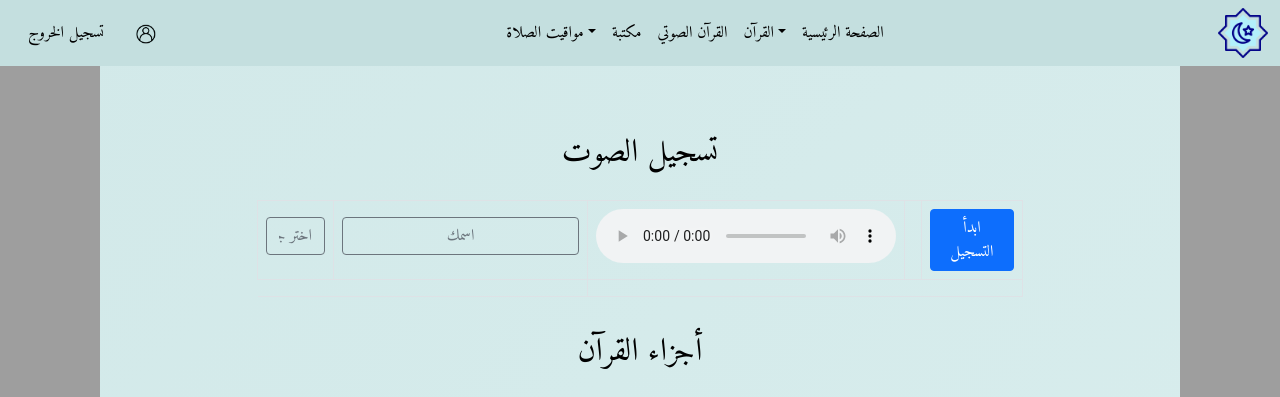
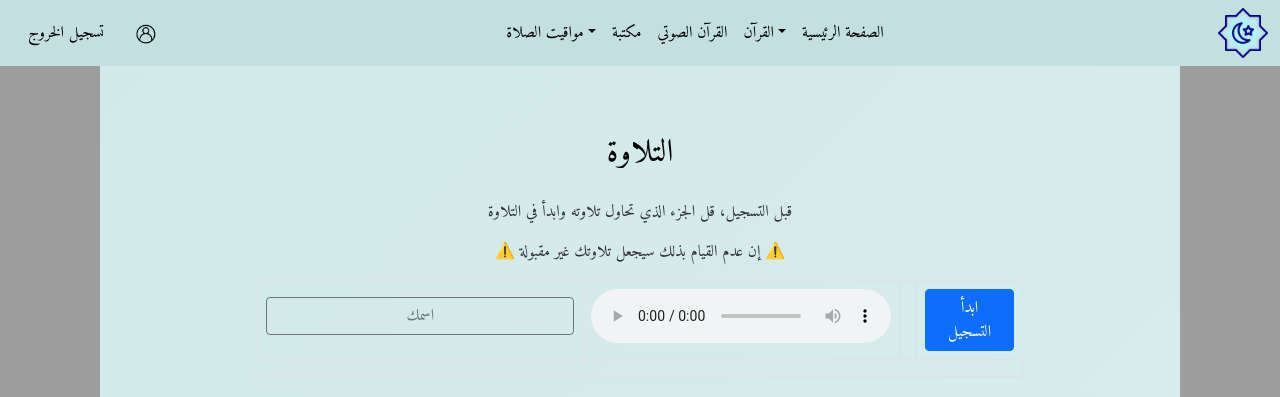
Before and after one commit to bochamaakram/project-ajile, a PHP site: page /quranAr.php in a window 1280 px wide. Shown: the top 397 px of the page. Run offline with PHP 8.4, Linux system fonts and the light colour scheme; the visitor is signed in with stand-in values (Sample User, id 1).

Commit message:
quran recitation

```diff
--- a/quranAr.php
+++ b/quranAr.php
@@ -257,12 +257,14 @@ direction: ltr;
     </div>
 </header>
 <div class="p-5 rounded-4 backbody container-fluid" style="background: linear-gradient(135deg, #D2E9E9, #E3F4F4);">
-<div class="container-fluid col-8" id="res-container">
+<div class="container-fluid col-8" id="res-container" dir="rtl">
 
   <?php if (isset($_SESSION["role"]) && $_SESSION["role"] === "student") { ?>
-  <!-- قسم الطلاب -->
+  <!-- قسم الطالب -->
   <div id="student-section">
-    <h1 class="d-flex justify-content-center" id="audio">تسجيل الصوت</h1>
+    <h1 class="d-flex justify-content-center" id="audio"> التلاوة</h1>
+    <p class="d-flex justify-content-center"> قبل التسجيل، قل الجزء الذي تحاول تلاوته وابدأ في التلاوة</p>
+    <p class="d-flex justify-content-center">⚠️ إن عدم القيام بذلك سيجعل تلاوتك غير مقبولة ⚠️</p>
     <table class="table table-bordered">
       <tr>
         <td><button id="start-recording" class="btn btn-primary">ابدأ التسجيل</button></td>
@@ -272,14 +274,6 @@ direction: ltr;
         </td>
         <td>
           <input type="text" id="username" name="username" placeholder="اسمك" required class="form-control mb-2 col-12 btn btn-outline-secondary">
-        </td>
-        <td>
-          <select id="juz-selection" class="form-control mb-2 col-10 btn btn-outline-secondary" required>
-            <option value="" disabled selected>اختر جزءاً</option>
-            <?php for ($i = 1; $i <= 30; $i++) { ?>
-              <option value="جزء <?php echo $i; ?>">جزء <?php echo $i; ?></option>
-            <?php } ?>
-          </select>
         </td>
       </tr>
       <tr>
@@ -300,7 +294,6 @@ direction: ltr;
         <thead>
           <tr>
             <th>اسم الطالب</th>
-            <th>الجزء المختار</th>
             <th>التسجيل</th>
             <th>الإجراءات</th>
           </tr>
@@ -316,31 +309,29 @@ direction: ltr;
                       $parts = explode('_', pathinfo($fileName, PATHINFO_FILENAME));
 
                       $studentName = $parts[0] ?? "غير معروف";
-                      $selectedJuz = str_replace('_', ' ', $parts[1] ?? "غير معروف");
           ?>
           <tr>
             <td><?php echo htmlspecialchars($studentName); ?></td>
-            <td><?php echo htmlspecialchars($selectedJuz); ?></td>
             <td><audio controls src="audios/<?php echo htmlspecialchars($fileName); ?>"></audio></td>
             <td>
               <button class="mark-good btn btn-success" data-file="<?php echo htmlspecialchars($fileName); ?>">عمل جيد</button>
-              <button class="mark-more btn btn-warning" data-file="<?php echo htmlspecialchars($fileName); ?>">يحتاج المزيد من العمل</button>
+              <button class="mark-more btn btn-warning" data-file="<?php echo htmlspecialchars($fileName); ?>">يحتاج لمزيد من العمل</button>
             </td>
           </tr>
           <?php
                   }
               } else {
-                  echo "<tr><td colspan='4' class='text-center'>لا توجد ملفات صوتية للمراجعة.</td></tr>";
+                  echo "<tr><td colspan='3' class='text-center'>لا توجد تسجيلات للمراجعة.</td></tr>";
               }
           } else {
-              echo "<tr><td colspan='4' class='text-center'>دليل الصوتيات غير موجود.</td></tr>";
+              echo "<tr><td colspan='3' class='text-center'>مجلد التسجيلات غير موجود.</td></tr>";
           }
           ?>
         </tbody>
       </table>
     </div>
   </div>
-  <a href="student_list.php"><button class="mb-2 col-12 btn btn-outline-secondary" type="button">قائمة الطلاب</button></a>
+  <a href="student_list.php"><button class="mb-2 col-12 btn btn-outline-secondary" type="button"></button></a>
   <?php } ?>
 
 </div>
@@ -353,7 +344,6 @@ document.addEventListener("DOMContentLoaded", () => {
   const audioPreview = document.getElementById("audio-preview");
   const submitAudioBtn = document.getElementById("submit-audio");
   const usernameField = document.getElementById("username");
-  const juzSelection = document.getElementById("juz-selection");
 
   let mediaRecorder;
   let audioBlob;
@@ -388,20 +378,14 @@ document.addEventListener("DOMContentLoaded", () => {
 
     submitAudioBtn.addEventListener("click", async () => {
       const username = usernameField.value.trim();
-      const selectedJuz = juzSelection.value.trim();
 
       if (!username) {
         alert("يرجى إدخال اسمك.");
         return;
       }
 
-      if (!selectedJuz) {
-        alert("يرجى اختيار الجزء.");
-        return;
-      }
-
       const timestamp = Date.now();
-      const filename = `${username}_${selectedJuz.replace(/\s+/g, "_")}_${timestamp}.webm`;
+      const filename = `${username}_${timestamp}.webm`;
 
       const formData = new FormData();
       formData.append("audio", audioBlob, filename);
@@ -416,7 +400,7 @@ document.addEventListener("DOMContentLoaded", () => {
         alert(result);
 
         if (response.ok) {
-          alert("تم إرسال الصوت بنجاح.");
+          alert("تم إرسال التسجيل بنجاح.");
         }
       } catch (error) {
         alert("خطأ أثناء الإرسال: " + error.message);
@@ -444,7 +428,7 @@ document.addEventListener("DOMContentLoaded", () => {
           event.target.closest('tr').remove();
         }
       } catch (error) {
-        alert("خطأ في التقييم: " + error.message);
+        alert("خطأ أثناء التقييم: " + error.message);
       }
     });
   });
```
Also changed, not shown: quran.php (+6 -23 lines), upload_audio.php (+7 -8 lines).
